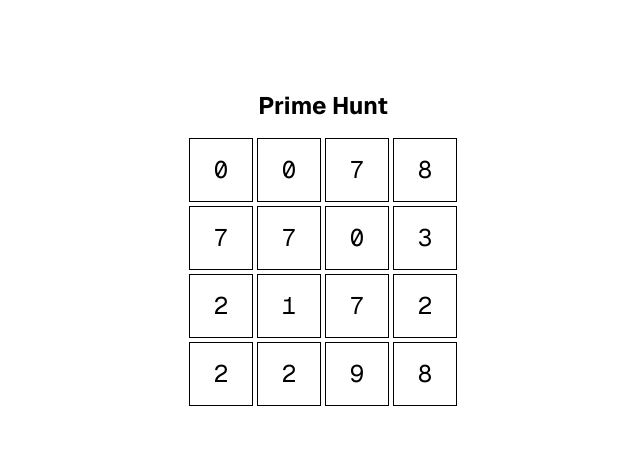
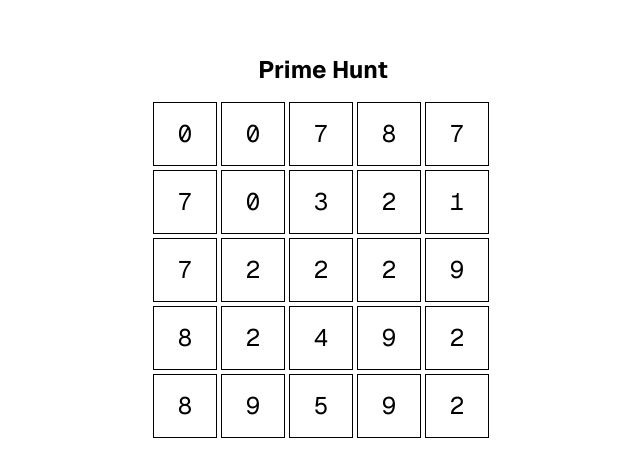
Before and after one commit to suniyao/prime-hunt, a Next.js app: page / in a window 1280 px wide. Shown: the part 152-628 px from the top of the page, without its empty margins (317-957 px from the left). Built offline with nearby package versions, Linux system fonts and the light colour scheme.

Commit message:
change settings location to api route, edit more ui stuff

```diff
--- /dev/null
+++ b/app/api/grid/route.ts
@@ -0,0 +1,25 @@
+import { NextResponse } from 'next/server';
+var seedrandom = require('seedrandom')
+
+const GRID_SIZE = 5;
+
+export async function GET() {
+  // Dynamically generate seed from today's date
+  const today = new Date();
+  const seed = today.toISOString().slice(0, 10); // 'YYYY-MM-DD'
+
+  // Seeded random number generator
+  const rng = seedrandom(seed);
+
+  // Generate a 5x5 grid of digits
+  const grid: number[][] = [];
+  for (let i = 0; i < GRID_SIZE; i++) {
+    const row: number[] = [];
+    for (let j = 0; j < GRID_SIZE; j++) {
+      row.push(Math.floor(rng() * 10)); // random digit 0–9
+    }
+    grid.push(row);
+  }
+
+  return NextResponse.json({ grid, seed });
+}
--- a/app/api/prime-hunt/route.ts
+++ /dev/null
@@ -1,16 +0,0 @@
-// app/api/prime-hunt/route.ts
-import { NextResponse } from 'next/server'
-var seedrandom = require('seedrandom')
-
-function generateGrid(date: string, size = 4) {
-  const rng = seedrandom(date)
-  return Array.from({ length: size }, () =>
-    Array.from({ length: size }, () => Math.floor(rng() * 10))
-  )
-}
-
-export async function GET() {
-  const date = new Date().toISOString().slice(0, 10)
-  const grid = generateGrid(date)
-  return NextResponse.json({ date, grid })
-}
--- a/components/PrimeHunt.tsx
+++ b/components/PrimeHunt.tsx
@@ -1,39 +1,30 @@
 'use client';
-import React, { useEffect, useState } from 'react';
-var seedrandom = require('seedrandom')
+import React, { useEffect, useState, useRef } from 'react';
 
-const GRID_SIZE = 4;
-const today = new Date();
-const seed = today.toISOString().slice(0, 10); // gives "YYYY-MM-DD"
-// seed to "2025-07-21"
+const GRID_SIZE = 5;
 
 const isPrime = (num: number) => {
   if (num < 2) return false;
-  for (let i = 2; i * i <= num; i++)
-    if (num % i === 0) return false;
+  for (let i = 2; i * i <= num; i++) if (num % i === 0) return false;
   return true;
 };
 
-const generateGrid = () => {
-  const rng = seedrandom(seed);
-  const grid = [];
-  for (let i = 0; i < GRID_SIZE; i++) {
-    const row = [];
-    for (let j = 0; j < GRID_SIZE; j++) {
-      row.push(Math.floor(rng() * 10));
-    }
-    grid.push(row);
-  }
-  return grid;
-};
+type Pos = { row: number; col: number };
 
 const PrimeHunt = () => {
   const [grid, setGrid] = useState<number[][]>([]);
-  const [path, setPath] = useState<{ row: number; col: number }[]>([]);
+  const [path, setPath] = useState<Pos[]>([]);
   const [found, setFound] = useState<Set<string>>(new Set());
+  const [seed, setSeed] = useState<string | null>(null);
+  const containerRef = useRef<HTMLDivElement | null>(null);
 
   useEffect(() => {
-    setGrid(generateGrid());
+    fetch('/api/grid')
+      .then(res => res.json())
+      .then(data => {
+        setGrid(data.grid);
+        setSeed(data.seed);
+      });
   }, []);
 
   const inBounds = (r: number, c: number) => r >= 0 && c >= 0 && r < GRID_SIZE && c < GRID_SIZE;
@@ -68,35 +59,99 @@ const PrimeHunt = () => {
 
   const isInPath = (r: number, c: number) => path.some(p => p.row === r && p.col === c);
 
+  const currentNum = path.map(p => grid[p.row][p.col]).join('');
+  const currentIsPrime = isPrime(parseInt(currentNum || '0'));
+
+  // Convert grid cell position to pixel center
+  const getCenterOfCell = (row: number, col: number) => {
+    const cellSize = 64; // Tailwind w-16 h-16 = 4rem = 64px
+    return {
+      x: col * (cellSize + 4) + cellSize / 2,
+      y: row * (cellSize + 4) + cellSize / 2,
+    };
+  };
+
   return (
     <div className="flex flex-col items-center justify-center p-4 select-none">
       <h1 className="text-2xl font-bold mb-4">Prime Hunt</h1>
+
+      <div
+        className="relative"
+        ref={containerRef}
+        onPointerUp={handlePointerUp}
+        style={{
+          width: GRID_SIZE * 68, // 64px + 4px gap
+          height: GRID_SIZE * 68,
+        }}
+      >
+        {/* SVG for trace line */}
+        <svg
+          className="absolute top-0 left-0 pointer-events-none"
+          width={GRID_SIZE * 68}
+          height={GRID_SIZE * 68}
+        >
+          {path.length >= 2 &&
+            path.map((p, i) => {
+              if (i === 0) return null;
+              const from = getCenterOfCell(path[i - 1].row, path[i - 1].col);
+              const to = getCenterOfCell(p.row, p.col);
+              return (
+                <line
+                  key={i}
+                  x1={from.x}
+                  y1={from.y}
+                  x2={to.x}
+                  y2={to.y}
+                  stroke="#4b5563"
+                  strokeWidth={4}
+                  strokeLinecap="round"
+                />
+              );
+            })}
+        </svg>
+
+        {/* Grid */}
         <div
           className="grid gap-1"
-        style={{ gridTemplateColumns: `repeat(${GRID_SIZE}, 4rem)` }}
-        onPointerUp={handlePointerUp}
+          style={{
+            gridTemplateColumns: `repeat(${GRID_SIZE}, 4rem)`,
+            gridTemplateRows: `repeat(${GRID_SIZE}, 4rem)`,
+          }}
         >
           {grid.map((row, i) =>
-          row.map((val, j) => (
+            row.map((val, j) => {
+              const inPath = isInPath(i, j);
+              const bg =
+                inPath && path.length > 0
+                  ? currentIsPrime
+                    ? 'bg-green-200'
+                    : 'bg-red-200'
+                  : 'bg-white';
+              return (
                 <div
                   key={`${i}-${j}`}
                   onPointerDown={() => handlePointerDown(i, j)}
                   onPointerEnter={(e) => {
                     if (e.buttons === 1) handlePointerEnter(i, j);
                   }}
-              className={`w-16 h-16 flex items-center justify-center text-2xl font-mono border
-                ${isInPath(i, j) ? 'bg-blue-200' : 'bg-white'}
-                ${found.has(`${val}`) ? 'opacity-50' : ''}`}
+                  className={`w-16 h-16 flex items-center justify-center text-2xl font-mono border ${bg}`}
                 >
                   {val}
                 </div>
-          ))
+              );
+            })
           )}
+        </div>
       </div>
 
       {path.length > 0 && (
         <div className="mt-4 text-xl font-mono">
-          Number: {path.map(p => grid[p.row][p.col]).join('')}
+          Number: {currentNum}{' '}
+          {currentNum && (
+            <span className={currentIsPrime ? 'text-green-600' : 'text-red-600'}>
+              ({currentIsPrime ? 'Prime' : 'Not Prime'})
+            </span>
+          )}
         </div>
       )}
 
```
Lines whose indentation alone changed are shown as unchanged.
